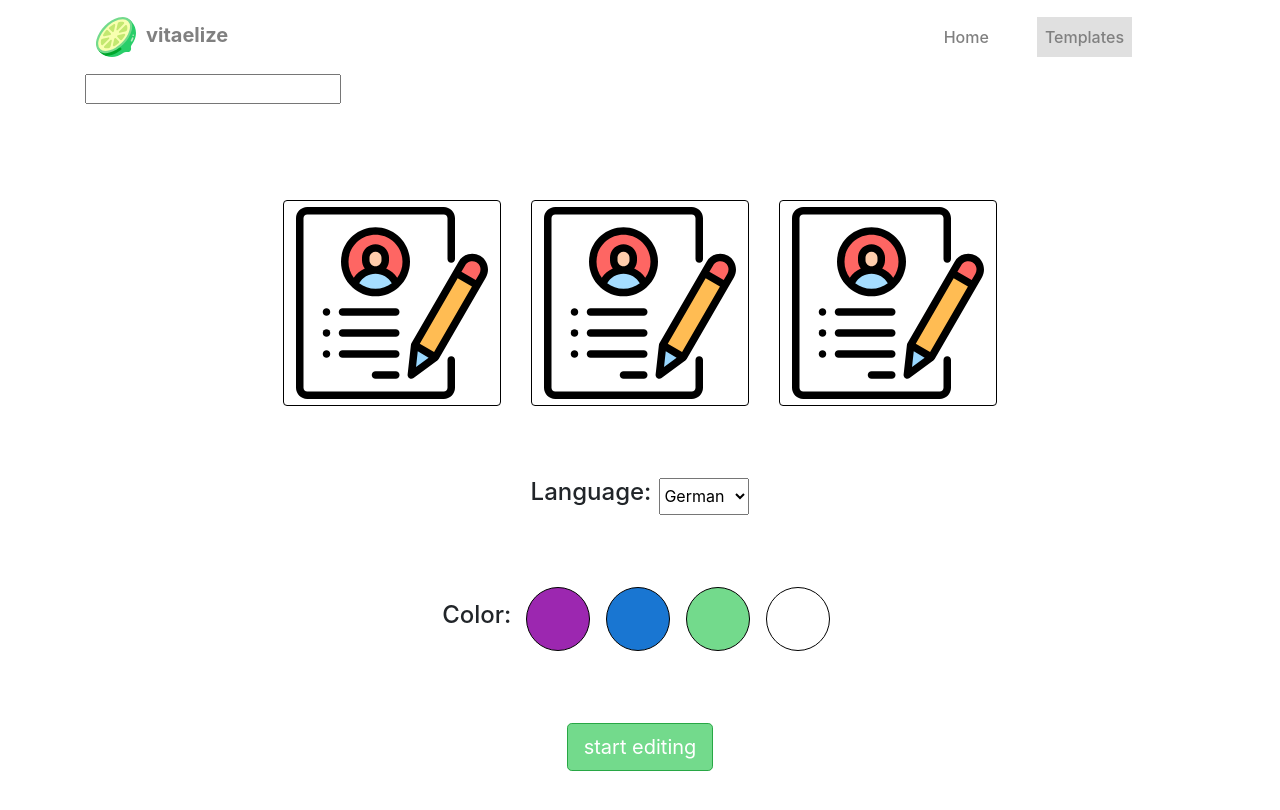
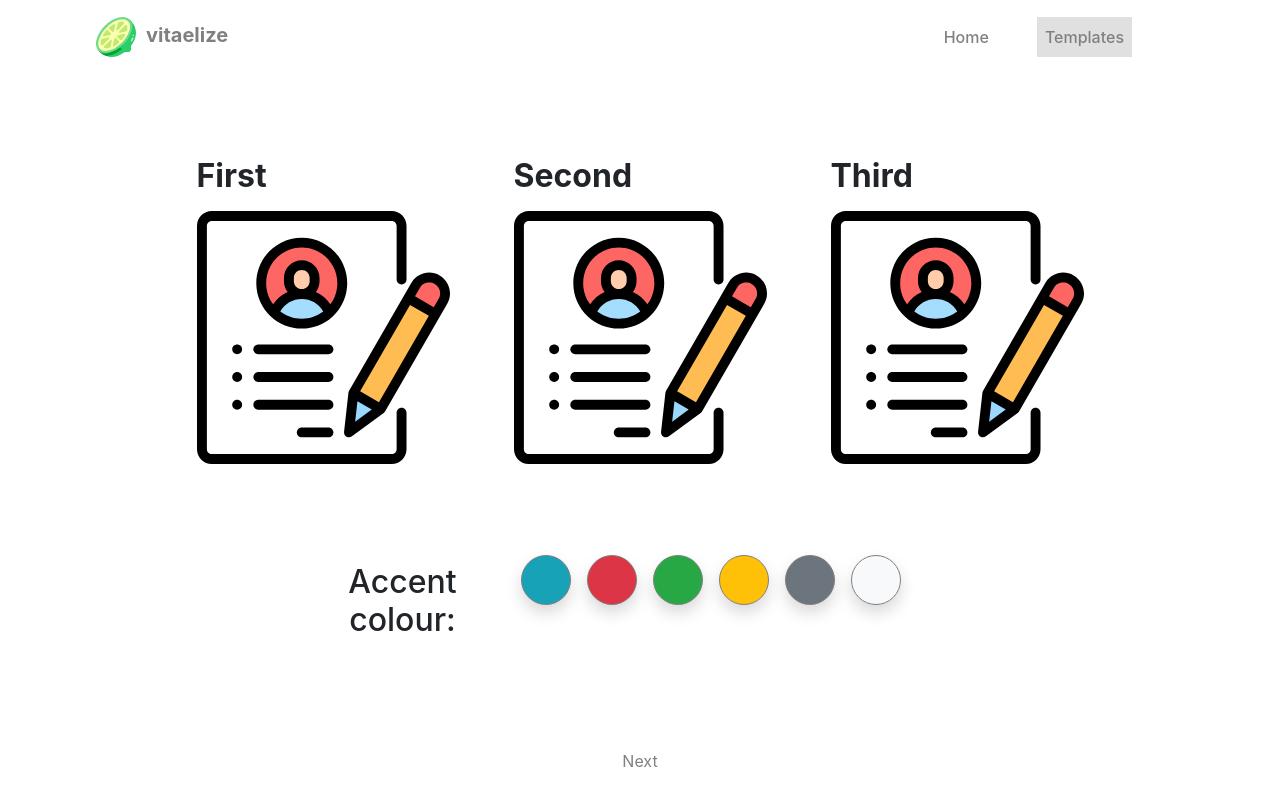
Before and after one commit to TommyLeoni/vitaelize, a React (Create React App) app in the folder frontend/: page /templates in a window 1280 px wide. Shown: the top 810 px of the page. Built offline with nearby package versions, Linux system fonts and the light colour scheme.

Commit message:
Reworking template picker page and routing

```diff
--- a/frontend/src/App.css
+++ b/frontend/src/App.css
@@ -1,6 +1,7 @@
 .App {
   height: 100vh;
   width: 100vw;
+  overflow: hidden;
 }
 
 body {
--- a/frontend/src/App.js
+++ b/frontend/src/App.js
@@ -6,7 +6,7 @@ import Navbar from "./components/Navbar/Navbar";
 import Home from "./components/Homepage/Home";
 import Login from "./components/ModalForms/Login";
 import { Switch, Route } from "react-router-dom";
-import Templates from "./components/Templates/Template";
+import TemplatePicker from "./components/TemplatePicker";
 import CVForm from './components/CVForm/CVForm';
 
 export default class App extends React.Component {
@@ -25,7 +25,7 @@ export default class App extends React.Component {
                             <Home {...props}/>
                         )}
                     />
-                    <Route exact path="/templates" component={Templates}/>
+                    <Route exact path="/templates" component={TemplatePicker}/>
                     <Route exact path="/login" component={Login}/>
                     <Route exact path="/create-cv" component={CVForm}/>
                 </Switch>
--- a/frontend/src/components/CVForm/CVForm.js
+++ b/frontend/src/components/CVForm/CVForm.js
@@ -31,8 +31,9 @@ const CV = {
   ]
 };
 
-export default function CVForm() {
+export default function CVForm(props) {
   const { register, handleSubmit, errors } = useForm();
+  const { accentColour, template } = props.location.state;
   const onSubmit = values => {
     axios
       .post("http://localhost:4000/api/users/login", {
--- a/frontend/src/components/ModalForms/Login.js
+++ b/frontend/src/components/ModalForms/Login.js
@@ -1,12 +1,15 @@
 import React from 'react';
 import './ModalForms.css';
 
+function handleSubmit() {
+
+}
+
 function Login(){
-
     return (
         <div>
             <h4 className="display-5 ">Login</h4>
-            <form>
+            <form onSubmit={handleSubmit()}>
                 <div className="form-group">
                     <label htmlFor="EmailLog">Email address</label>
                     <input type="email" className="form-control" id="EmailLogin"
--- /dev/null
+++ b/frontend/src/components/TemplatePicker/index.js
@@ -0,0 +1,97 @@
+import React, { useState } from "react";
+import cvIcon from "../../images/resume.svg";
+import "./styles.css";
+import { Button } from "@material-ui/core";
+import { Link } from "react-router-dom";
+
+export default function TemplatePicker() {
+  const [template, setTemplate] = useState(0);
+  const [accent, setAccent] = useState(0);
+
+  return (
+    <div className="row h-100 justify-content-center">
+      <div className="col-12 my-auto">
+        <div className="row justify-content-center">
+          <div
+            className={`col-9 col-sm-3 rounded p-3 m-3 ${
+              template === "first" ? "border border-success" : ""
+            }`}
+          >
+            <h2 className="font-weight-bold p-0 pb-sm-2">First</h2>
+            <img
+              src={cvIcon}
+              alt="CV Icon"
+              className="img-fluid"
+              onClick={() => setTemplate("first")}
+            ></img>
+          </div>
+          <div
+            className={`col-9 col-sm-3 rounded p-3 m-3 ${
+              template === "second" ? "border border-success" : ""
+            }`}
+          >
+            <h2 className="font-weight-bold p-0 pb-sm-2">Second</h2>
+            <img
+              src={cvIcon}
+              alt="CV Icon"
+              className="img-fluid"
+              onClick={() => setTemplate("second")}
+            ></img>
+          </div>
+          <div
+            className={`col-9 col-sm-3 rounded p-3 m-3 ${
+              template === "third" ? "border border-success" : ""
+            }`}
+          >
+            <h2 className="font-weight-bold p-0 pb-sm-2">Third</h2>
+            <img
+              src={cvIcon}
+              alt="CV Icon"
+              className="img-fluid"
+              onClick={() => setTemplate("third")}
+            ></img>
+          </div>
+        </div>
+      </div>
+      <div className="col-2 text-center">
+        <div className="pt-3">
+          <h2>Accent colour:</h2>
+        </div>
+      </div>
+      <div className="col-5">
+        <div
+          className="colour-opt shadow d-inline-block m-2 bg-info"
+          onClick={() => setAccent("blue")}
+        ></div>
+        <div
+          className="colour-opt shadow d-inline-block m-2 bg-danger"
+          onClick={() => setAccent("red")}
+        ></div>
+        <div
+          className="colour-opt shadow d-inline-block m-2 bg-success"
+          onClick={() => setAccent("green")}
+        ></div>
+        <div
+          className="colour-opt shadow d-inline-block m-2 bg-warning"
+          onClick={() => setAccent("yellow")}
+        ></div>
+        <div
+          className="colour-opt shadow d-inline-block m-2 bg-secondary"
+          onClick={() => setAccent("grey")}
+        ></div>
+        <div
+          className="colour-opt shadow d-inline-block m-2 bg-light"
+          onClick={() => setAccent("white")}
+        ></div>
+      </div>
+      <div className="col-12 text-center">
+          <Link
+            to={{
+              pathname: "/create-cv",
+              state: { accentColour: accent, templateChoice: template }
+            }}
+          >Next</Link>
+      </div>
+    </div>
+  );
+}
--- /dev/null
+++ b/frontend/src/components/TemplatePicker/styles.css
@@ -0,0 +1,6 @@
+.colour-opt {
+    height: 50px;
+    width: 50px;
+    border: 1px solid grey;
+    border-radius: 50%;
+}
```
Also changed, not shown: frontend/src/components/Templates/Button.js (deleted, +0 -9 lines), frontend/src/components/TemplatePicker/Template.css (renamed from frontend/src/components/Templates/Template.css), frontend/src/components/TemplatePicker/Template.js (renamed from frontend/src/components/Templates/Template.js).
